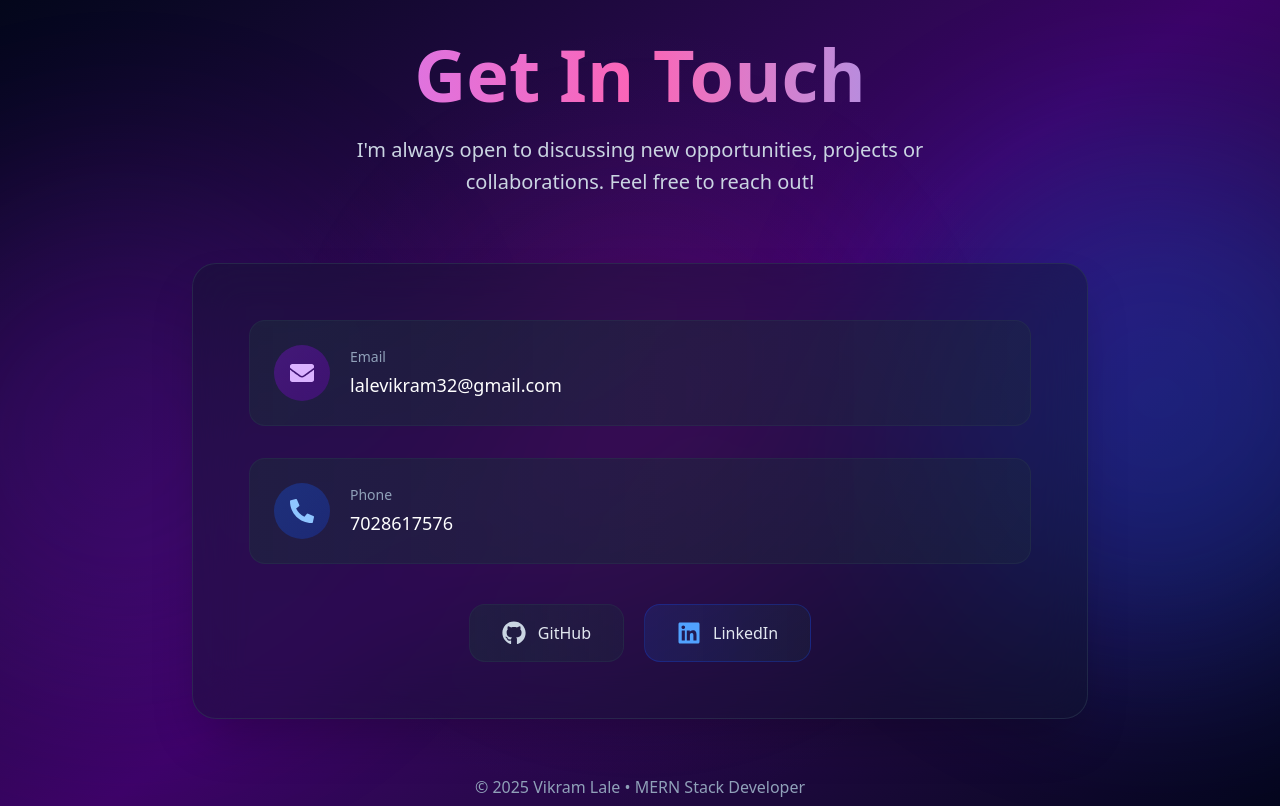
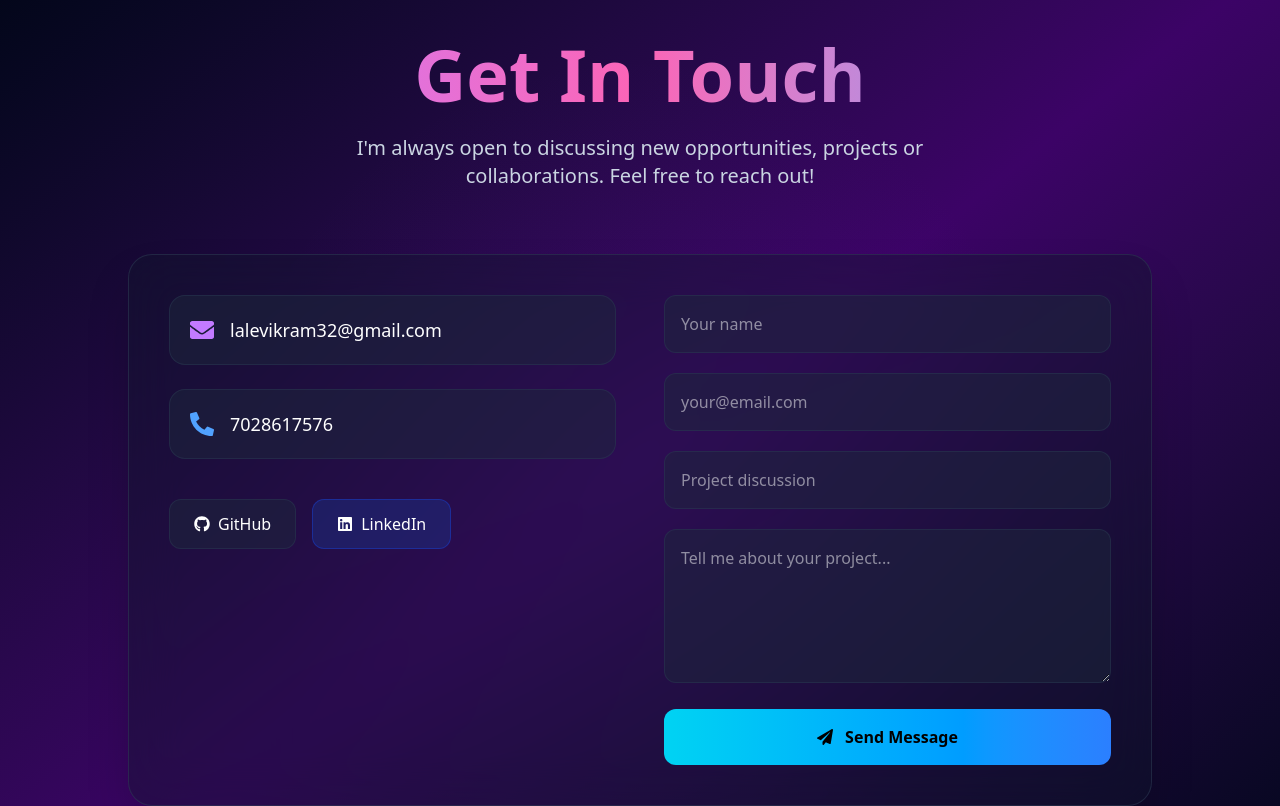
Before and after one commit to Vikram7007/Vikram-Portfolio, a React (Vite) app: page / in a window 1280 px wide. Shown: the part 5480-6286 px from the top of the page. Built offline with nearby package versions, Linux system fonts and the light colour scheme.

Commit message:
Add working Netlify contact form

```diff
--- a/src/components/Contact.jsx
+++ b/src/components/Contact.jsx
@@ -1,103 +1,139 @@
-import { FaGithub, FaLinkedin, FaEnvelope, FaPhoneAlt } from "react-icons/fa";
+import {
+  FaGithub,
+  FaLinkedin,
+  FaEnvelope,
+  FaPhoneAlt,
+  FaPaperPlane
+} from "react-icons/fa";
 
 const Contact = () => {
   return (
-    <section id="contact"className="relative min-h-screen flex items-center justify-center overflow-hidden bg-gradient-to-br from-slate-950 via-purple-950 to-slate-950 py-20 px-4">
-      {/* ANIMATED BACKGROUND GRADIENT */}
+    <section
+      id="contact"
+      className="relative min-h-screen flex items-center justify-center overflow-hidden bg-gradient-to-br from-slate-950 via-purple-950 to-slate-950 py-20 px-4"
+    >
+      {/* BACKGROUND EFFECTS */}
       <div className="absolute inset-0 bg-[radial-gradient(circle_at_50%_50%,rgba(120,40,200,0.1),transparent_50%)]"></div>
 
-      {/* BACKGROUND GLOW ORBS */}
-      <div className="absolute inset-0 overflow-hidden pointer-events-none">
-        <div className="absolute top-1/4 -left-32 w-[500px] h-[500px] bg-purple-600/30 rounded-full blur-[100px] animate-pulse"></div>
-        <div className="absolute bottom-1/4 -right-32 w-[500px] h-[500px] bg-blue-600/30 rounded-full blur-[100px] animate-pulse" style={{ animationDelay: '1s' }}></div>
-        <div className="absolute top-1/2 left-1/2 -translate-x-1/2 -translate-y-1/2 w-[400px] h-[400px] bg-pink-600/20 rounded-full blur-[100px] animate-pulse" style={{ animationDelay: '2s' }}></div>
-      </div>
-
-      <div className="relative z-10 max-w-4xl w-full">
-        {/* HEADING WITH GRADIENT */}
-        <h2 className="text-6xl md:text-7xl font-bold text-center mb-6 bg-gradient-to-r from-purple-400 via-pink-400 to-blue-400 bg-clip-text text-transparent animate-[fadeIn_1s_ease-in]">
+      <div className="relative z-10 max-w-5xl w-full">
+        {/* HEADING */}
+        <h2 className="text-6xl md:text-7xl font-bold text-center mb-6 bg-gradient-to-r from-purple-400 via-pink-400 to-blue-400 bg-clip-text text-transparent">
           Get In Touch
         </h2>
 
-        {/* SUBTEXT */}
-        <p className="text-xl text-center text-slate-300 mb-16 max-w-2xl mx-auto leading-relaxed animate-[fadeIn_1s_ease-in_0.2s_backwards]">
+        <p className="text-xl text-center text-slate-300 mb-16 max-w-2xl mx-auto">
           I'm always open to discussing new opportunities, projects or
           collaborations. Feel free to reach out!
         </p>
 
-        {/* CONTACT CARD WITH GLASS EFFECT */}
-        <div className="bg-slate-900/40 backdrop-blur-xl rounded-3xl p-10 md:p-14 shadow-2xl border border-slate-700/50 hover:border-purple-500/50 transition-all duration-500 animate-[fadeIn_1s_ease-in_0.4s_backwards]">
+        {/* MAIN CARD */}
+        <div className="grid md:grid-cols-2 gap-12 bg-slate-900/40 backdrop-blur-xl rounded-3xl p-10 border border-slate-700/50 shadow-2xl">
+
+          {/* LEFT : CONTACT INFO */}
+          <div>
             {/* EMAIL */}
-          <div className="mb-8 group cursor-pointer transform transition-all duration-300 hover:-translate-y-1">
-            <div className="flex items-center gap-5 p-6 rounded-2xl bg-gradient-to-r from-slate-800/60 to-slate-800/40 hover:from-purple-900/40 hover:to-slate-800/60 transition-all duration-300 border border-slate-700/30 group-hover:border-purple-500/50 group-hover:shadow-lg group-hover:shadow-purple-500/20">
-              <div className="flex items-center justify-center w-14 h-14 rounded-full bg-gradient-to-br from-purple-600/30 to-purple-700/30 text-purple-300 group-hover:from-purple-600/50 group-hover:to-purple-700/50 transition-all duration-300 group-hover:scale-110">
-                <FaEnvelope className="text-2xl" />
-              </div>
-              <div>
-                <p className="text-sm text-slate-400 mb-1 font-medium">Email</p>
-                <a href="mailto:lalevikram32@gmail.com" className="text-white text-lg font-medium hover:text-purple-300 transition-colors">
+            <div className="mb-6">
+              <div className="flex items-center gap-4 p-5 rounded-2xl bg-slate-800/50 border border-slate-700/40">
+                <FaEnvelope className="text-2xl text-purple-400" />
+                <a
+                  href="mailto:lalevikram32@gmail.com"
+                  className="text-white text-lg"
+                >
                   lalevikram32@gmail.com
                 </a>
               </div>
             </div>
-          </div>
 
             {/* PHONE */}
-          <div className="mb-10 group cursor-pointer transform transition-all duration-300 hover:-translate-y-1">
-            <div className="flex items-center gap-5 p-6 rounded-2xl bg-gradient-to-r from-slate-800/60 to-slate-800/40 hover:from-blue-900/40 hover:to-slate-800/60 transition-all duration-300 border border-slate-700/30 group-hover:border-blue-500/50 group-hover:shadow-lg group-hover:shadow-blue-500/20">
-              <div className="flex items-center justify-center w-14 h-14 rounded-full bg-gradient-to-br from-blue-600/30 to-blue-700/30 text-blue-300 group-hover:from-blue-600/50 group-hover:to-blue-700/50 transition-all duration-300 group-hover:scale-110">
-                <FaPhoneAlt className="text-2xl" />
-              </div>
-              <div>
-                <p className="text-sm text-slate-400 mb-1 font-medium">Phone</p>
-                <a href="tel:7028617576" className="text-white text-lg font-medium hover:text-blue-300 transition-colors">
+            <div className="mb-10">
+              <div className="flex items-center gap-4 p-5 rounded-2xl bg-slate-800/50 border border-slate-700/40">
+                <FaPhoneAlt className="text-2xl text-blue-400" />
+                <a href="tel:7028617576" className="text-white text-lg">
                   7028617576
                 </a>
               </div>
             </div>
-          </div>
 
-          {/* SOCIAL LINKS */}
-          <div className="flex gap-5 justify-center flex-wrap">
+            {/* SOCIAL */}
+            <div className="flex gap-4 flex-wrap">
               <a
                 href="https://github.com/vikramlale"
                 target="_blank"
-              rel="noopener noreferrer"
-              className="flex items-center gap-3 px-8 py-4 bg-gradient-to-r from-slate-800/60 to-slate-800/40 hover:from-slate-700/60 hover:to-slate-700/40 rounded-2xl transition-all duration-300 hover:scale-105 group border border-slate-700/30 hover:border-slate-500/50 hover:shadow-lg hover:shadow-slate-500/20"
+                rel="noreferrer"
+                className="px-6 py-3 rounded-xl bg-slate-800/50 border border-slate-700/40 text-white flex items-center gap-2 hover:scale-105 transition"
               >
-              <FaGithub className="text-2xl text-slate-300 group-hover:text-white transition-all duration-300 group-hover:rotate-12" />
-              <span className="text-slate-200 group-hover:text-white transition-colors font-medium">GitHub</span>
+                <FaGithub /> GitHub
               </a>
+
               <a
                 href="https://linkedin.com/in/vikramlale"
                 target="_blank"
-              rel="noopener noreferrer"
-              className="flex items-center gap-3 px-8 py-4 bg-gradient-to-r from-blue-900/30 to-slate-800/40 hover:from-blue-800/40 hover:to-blue-900/40 rounded-2xl transition-all duration-300 hover:scale-105 group border border-blue-700/30 hover:border-blue-500/50 hover:shadow-lg hover:shadow-blue-500/20"
+                rel="noreferrer"
+                className="px-6 py-3 rounded-xl bg-blue-900/40 border border-blue-700/40 text-white flex items-center gap-2 hover:scale-105 transition"
               >
-              <FaLinkedin className="text-2xl text-blue-400 group-hover:text-blue-300 transition-all duration-300 group-hover:rotate-12" />
-              <span className="text-slate-200 group-hover:text-white transition-colors font-medium">LinkedIn</span>
+                <FaLinkedin /> LinkedIn
               </a>
             </div>
           </div>
 
-        {/* FOOTER NOTE */}
-        <p className="text-center text-slate-400 mt-14 text-base animate-[fadeIn_1s_ease-in_0.6s_backwards]">
+          {/* RIGHT : CONTACT FORM (NETLIFY) */}
+          <form
+            name="contact"
+            method="POST"
+            data-netlify="true"
+            netlify-honeypot="bot-field"
+            className="space-y-5"
+          >
+            {/* REQUIRED hidden fields */}
+            <input type="hidden" name="form-name" value="contact" />
+            <input type="hidden" name="bot-field" />
+
+            <input
+              type="text"
+              name="name"
+              placeholder="Your name"
+              required
+              className="w-full p-4 rounded-xl bg-slate-800/50 border border-slate-700/40 text-white outline-none"
+            />
+
+            <input
+              type="email"
+              name="email"
+              placeholder="your@email.com"
+              required
+              className="w-full p-4 rounded-xl bg-slate-800/50 border border-slate-700/40 text-white outline-none"
+            />
+
+            <input
+              type="text"
+              name="subject"
+              placeholder="Project discussion"
+              required
+              className="w-full p-4 rounded-xl bg-slate-800/50 border border-slate-700/40 text-white outline-none"
+            />
+
+            <textarea
+              name="message"
+              rows="5"
+              placeholder="Tell me about your project..."
+              required
+              className="w-full p-4 rounded-xl bg-slate-800/50 border border-slate-700/40 text-white outline-none"
+            ></textarea>
+
+            <button
+              type="submit"
+              className="w-full flex items-center justify-center gap-3 py-4 rounded-xl bg-gradient-to-r from-cyan-400 to-blue-500 text-black font-semibold hover:scale-105 transition"
+            >
+              <FaPaperPlane /> Send Message
+            </button>
+          </form>
+        </div>
+
+        {/* FOOTER */}
+        <p className="text-center text-slate-400 mt-14">
           © {new Date().getFullYear()} Vikram Lale • MERN Stack Developer
         </p>
       </div>
-
-      <style jsx>{`
-        @keyframes fadeIn {
-          from {
-            opacity: 0;
-            transform: translateY(20px);
-          }
-          to {
-            opacity: 1;
-            transform: translateY(0);
-          }
-        }
-      `}</style>
     </section>
   );
 };
```
Lines whose indentation alone changed are shown as unchanged.
